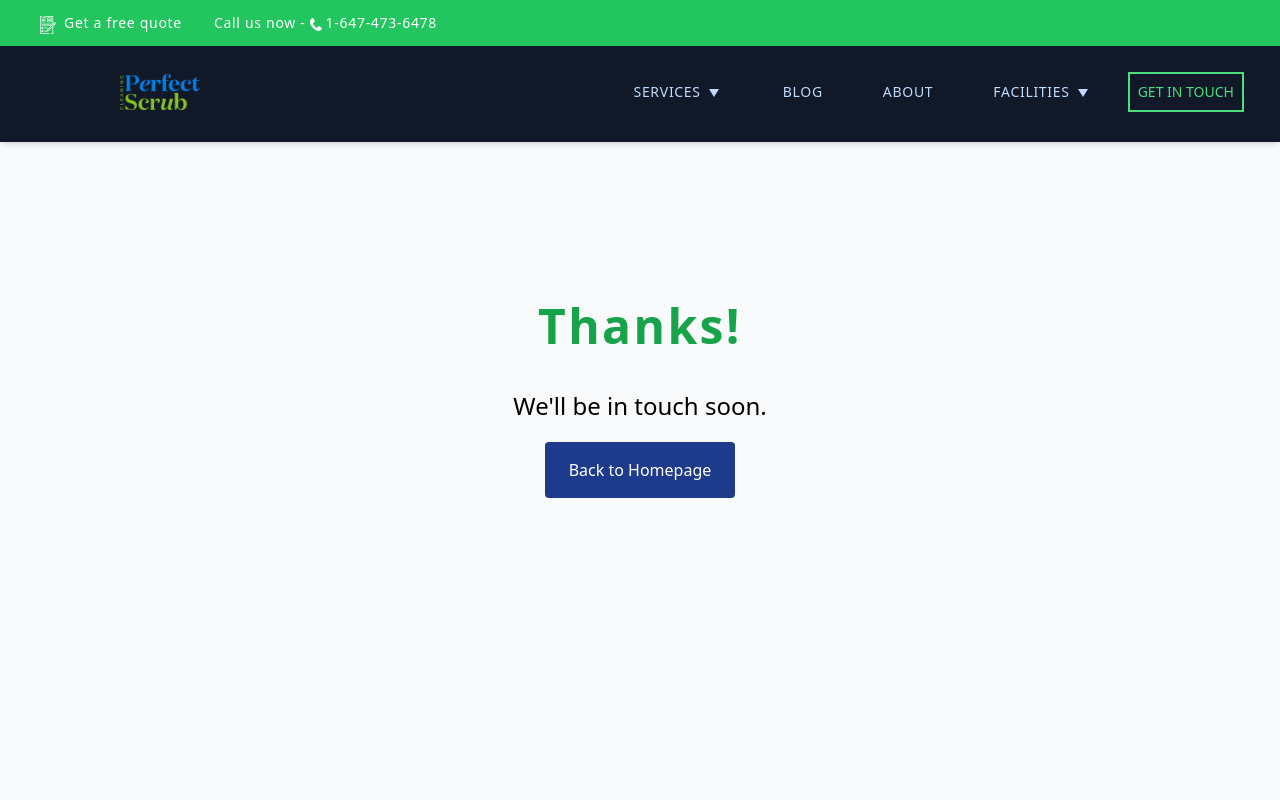
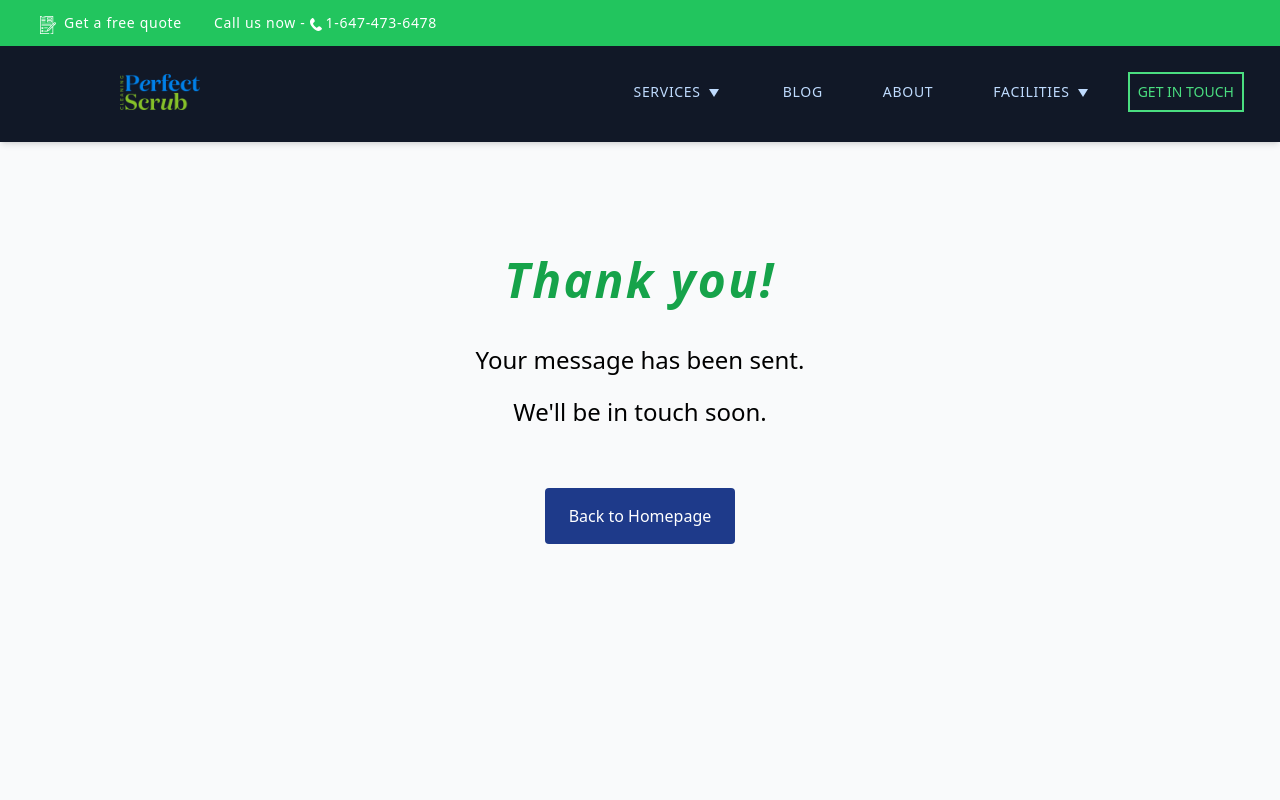
Before and after one commit to perfectscrub/perfect-scrub, a Next.js app: page /success in a window 1280 px wide. Shown: the top 800 px of the page. Built offline with nearby package versions, Linux system fonts and the light colour scheme.

Commit message:
fixed href path updated message

```diff
--- a/pages/success.jsx
+++ b/pages/success.jsx
@@ -14,16 +14,19 @@ const Success = () => {
       <main role="main">
         <section className="h-screen flex flex-col place-content-center">
           <div>
-            <h4 className="text-center text-green-600 tracking-wider text-3xl lg:text-5xl font-bold">
-              Thanks!
+            <h4 className="text-center text-green-600 tracking-wider text-3xl lg:text-5xl font-bold italic">
+              Thank you!
             </h4>
             <p className="px-10 pt-10 text-center self-center font-medium text-xl lg:text-2xl">
+              Your message has been sent.
+            </p>
+            <p className="px-10 pt-5 pb-10 text-center self-center font-medium text-xl lg:text-2xl">
               We'll be in touch soon.
             </p>
           </div>
           <Link
             className="self-center text-white bg-blue-900 px-6 py-4 mt-5 rounded"
-            href="index"
+            href="/"
           >
             Back to Homepage
           </Link>
```
